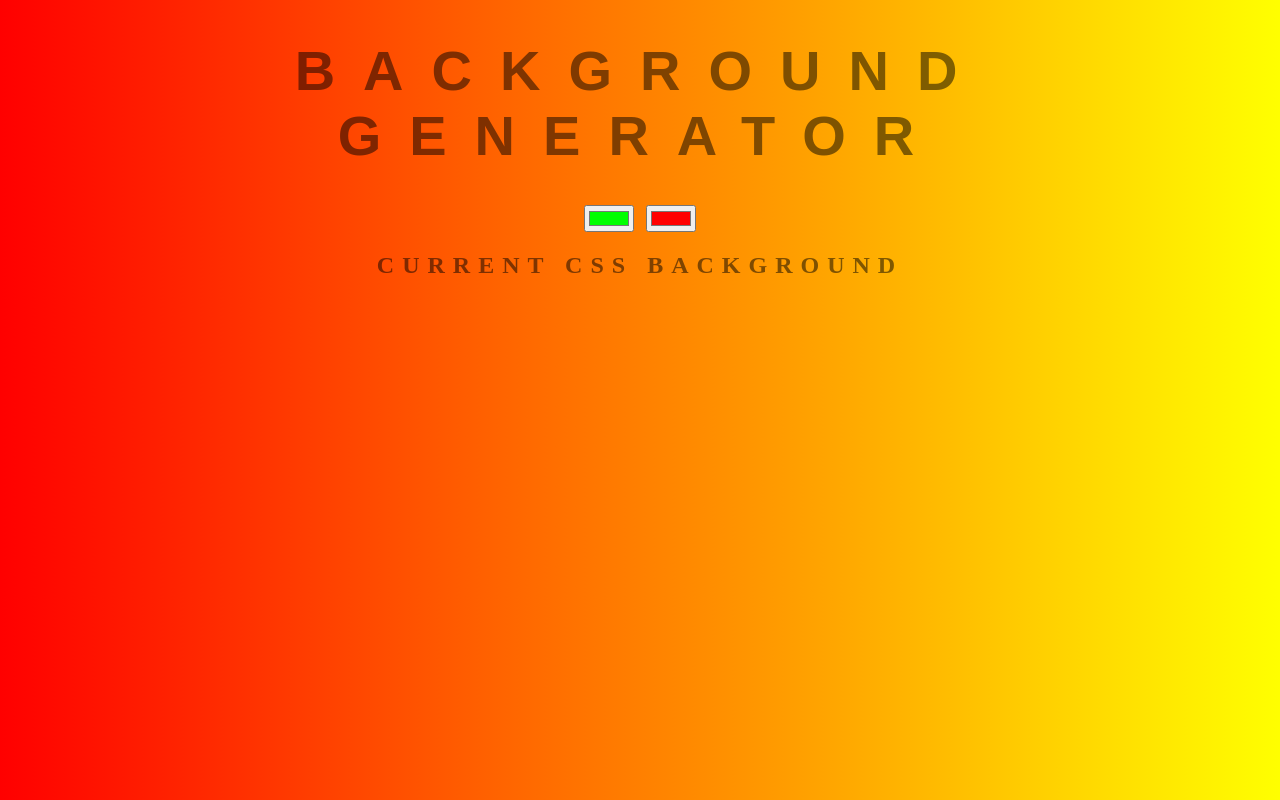
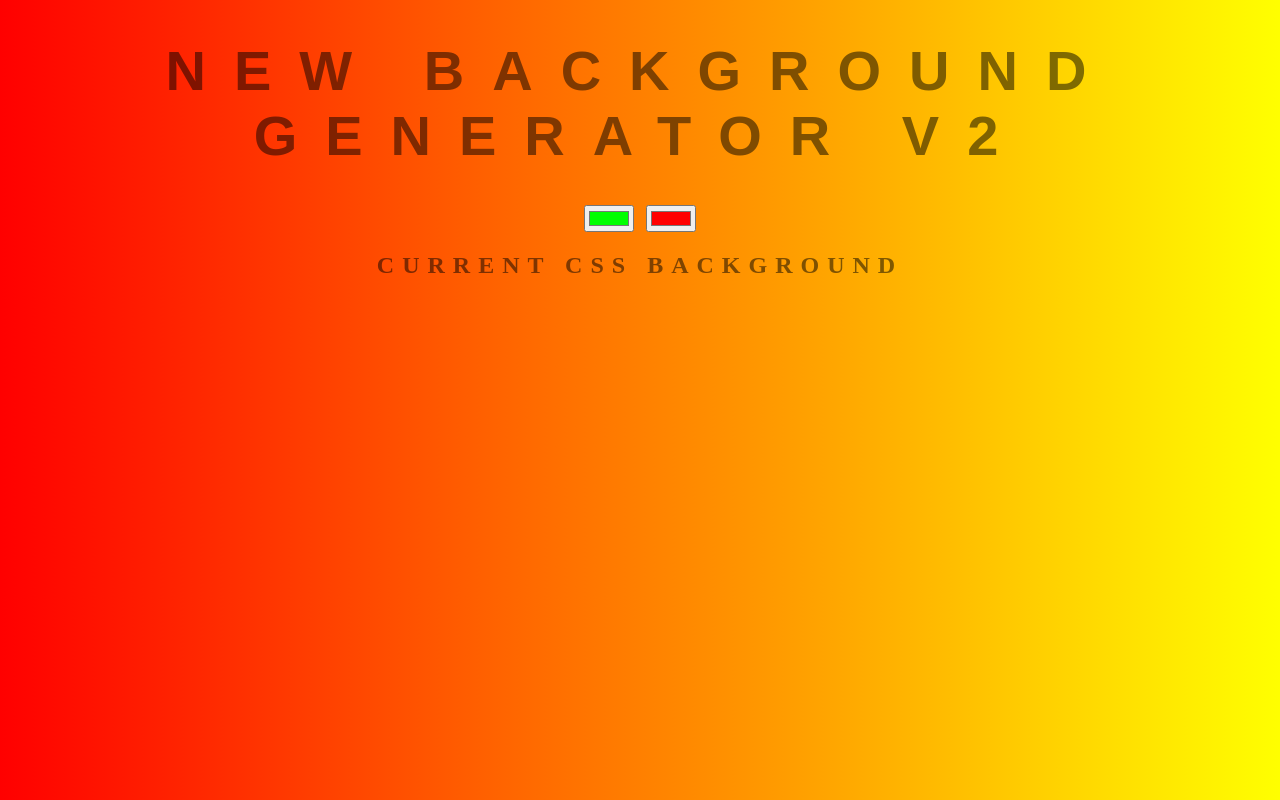
Before and after one commit to leosolanoh/background-gen, a plain HTML site: page index.html in a window 1280 px wide. Drawn offline with Linux system fonts and the light colour scheme.

Commit message:
changing text title my branch

```diff
--- a/index.html
+++ b/index.html
@@ -5,7 +5,7 @@
 	<link rel="stylesheet" type="text/css" href="style.css" >
 </head>
 <body id="gradient">
-	<h1>Background Generator</h1>
+	<h1>New Background Generator V2</h1>
 	<input id="color1" type="color" name="color1" value="#00ff00">
 	<input id="color2" type="color" name="color2" value="#ff0000">
 	<h2>Current CSS Background</h2>
```
